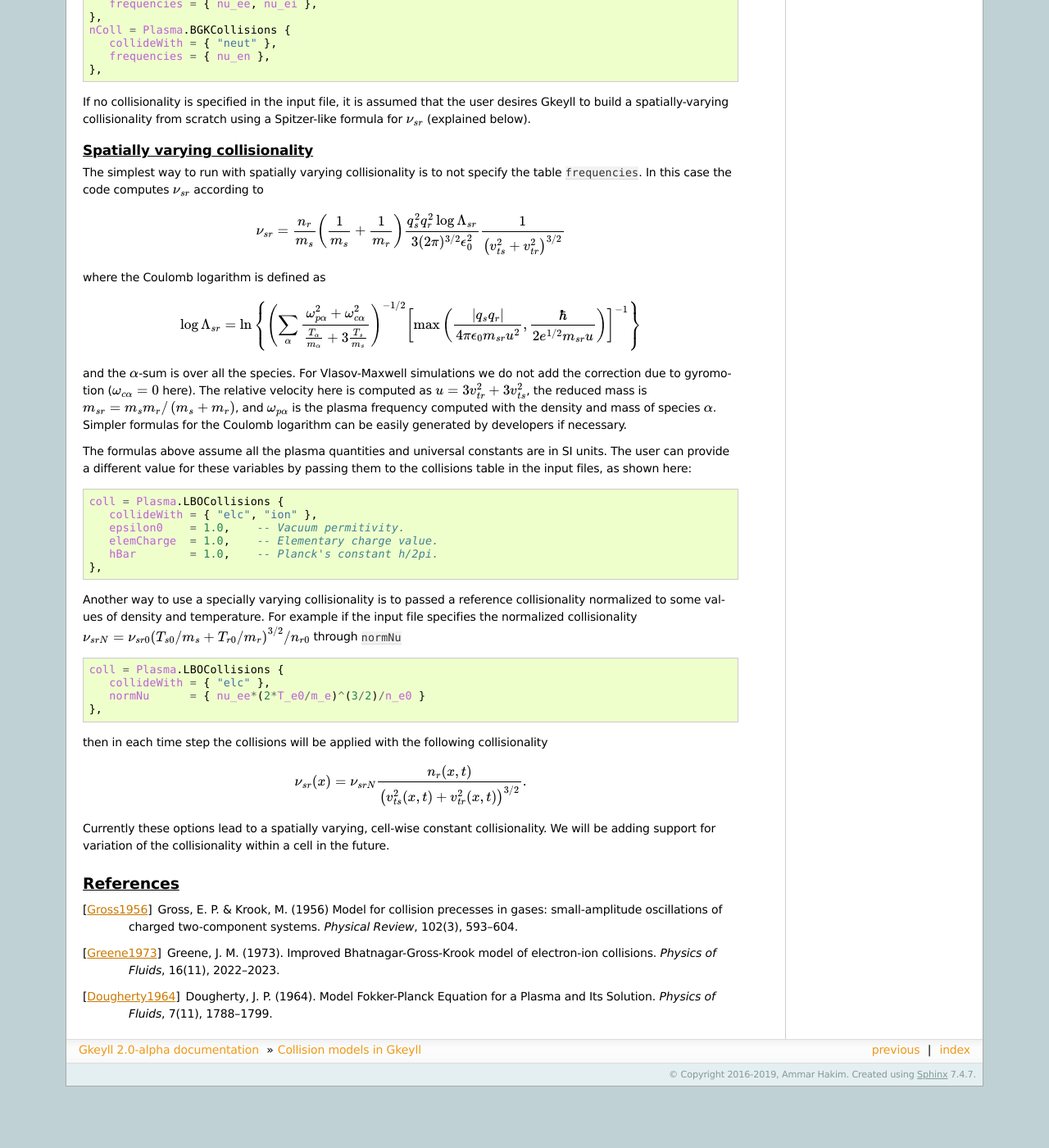
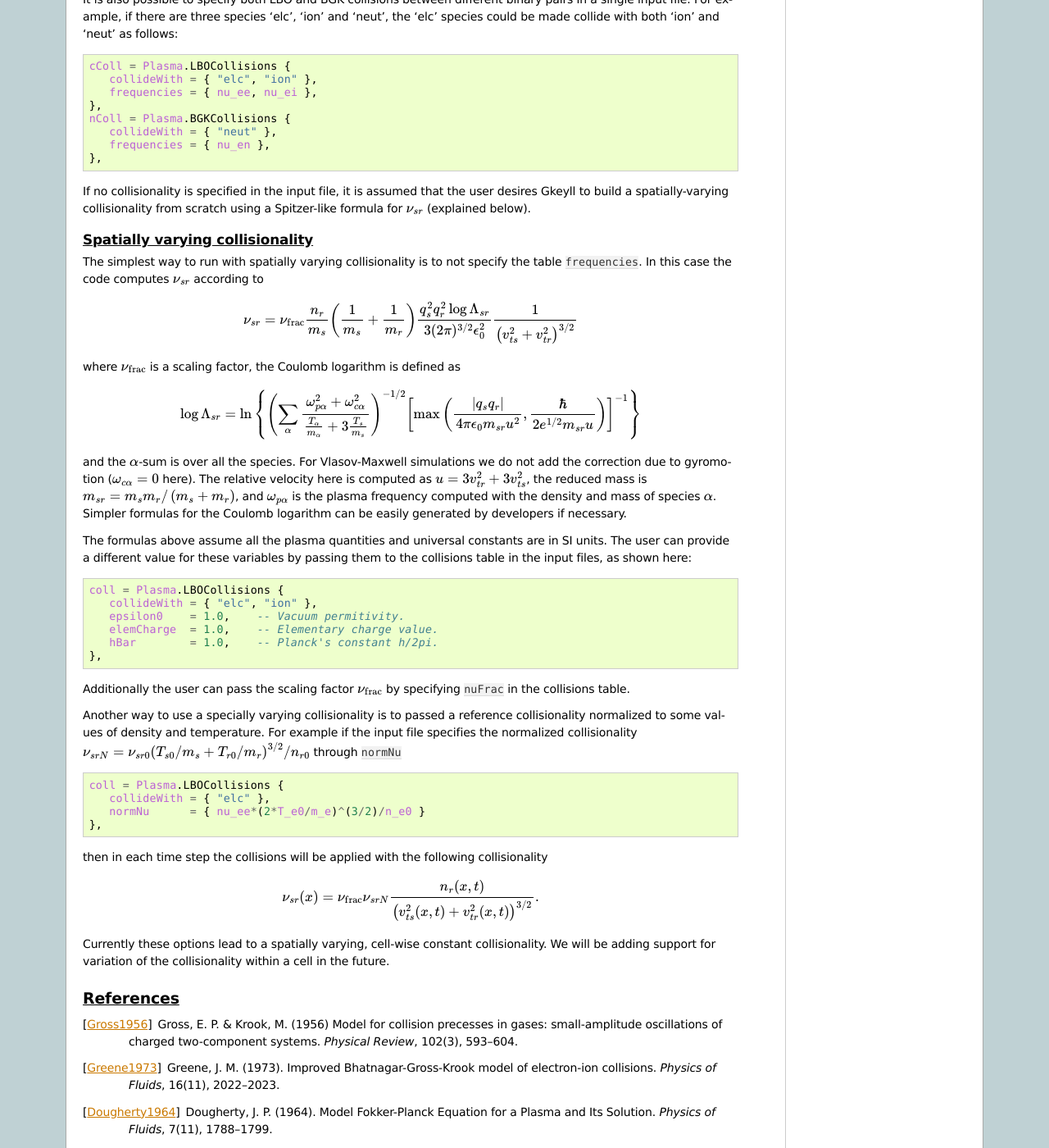
Before and after one commit to ammarhakim/gkyl-doc, a Sphinx documentation site: the page built from source/dev/collisionmodels.rst, in a window 1280 px wide and 1400 px high, scrolled down 2351 px. Shown: the whole window at 82% size. Built offline with Sphinx 7.4.7, drawn with Linux system fonts in a browser that asks for light colours; before the commit the page ends 3676 px from its top, so only the background shows below that; some of the changed text lies outside the part shown.

Commit message:
collisionmodels:Add gyrokinetic LBO and scaling factor to frequencies.

```diff
--- a/source/dev/collisionmodels.rst
+++ b/source/dev/collisionmodels.rst
@@ -62,6 +62,9 @@
 
   \delta_s = \frac{2m_sn_s\nu_{sr}}{m_sn_s\nu_{sr}+m_rn_r\nu_{rs}}
 
+The BGK operator can be used with both the Vlasov-Maxwell solver and
+the gyrokinetic solver.
+
 Dougherty collisions
 --------------------
 
@@ -85,7 +88,16 @@
   \frac{1}{1+\frac{m_s}{m_r}}\left[v_{tr}^2-\frac{m_s}{m_r}v_{ts}^2
   +\frac{1}{d_v}\left(\mathbf{u}_s-\mathbf{u}_r\right)^2\right]
 
-with :math:`\alpha_E` defined in the BGK section above.
+with :math:`\alpha_E` defined in the BGK section above. The LBO used by
+the gyrokinetic solver is
+
+.. math::
+
+  \left(\frac{\partial f_s}{\partial t}\right)_c = \sum_r\nu_{sr}\left\lbrace
+  \frac{\partial}{\partial v_{\parallel}}\left[\left(v_\parallel-u_{\parallel sr}\right)f_s
+  +v_{tsr}^2\pd{f_s}{v_\parallel}\right]+\frac{\partial}{\partial\mu\right)
+  \left[2\mu f_s+2\frac{m_sv_{tsr}^2}{B}\mu\frac{\partial f_s}{\partial\mu}\right]\right\rbrace
+
 
 Collisions in Gkeyll input files
 --------------------------------
@@ -174,11 +186,12 @@
 
 .. math::
 
-  \nu_{sr} = \frac{n_r}{m_s}\left(\frac{1}{m_s}+\frac{1}{m_r}\right)
+  \nu_{sr} = \nu_{\mathrm{frac}}\frac{n_r}{m_s}\left(\frac{1}{m_s}+\frac{1}{m_r}\right)
   \frac{q_s^2q_r^2\log\Lambda_{sr}}{3(2\pi)^{3/2}\epsilon_0^2}
   \frac{1}{\left(v_{ts}^2+v_{tr}^2\right)^{3/2}}
 
-where the Coulomb logarithm is defined as
+where :math:`\nu_{\mathrm{frac}}` is a scaling factor, the Coulomb logarithm is
+defined as
 
 .. math::
 
@@ -206,6 +219,9 @@
      hBar        = 1.0,    -- Planck's constant h/2pi.
   },
 
+Additionally the user can pass the scaling factor :math:`\nu_{\mathrm{frac}}` by
+specifying ``nuFrac`` in the collisions table.
+
 Another way to use a specially varying collisionality is to passed a reference
 collisionality normalized to some values of density and temperature. For example
 if the input file specifies the normalized collisionality
@@ -223,7 +239,7 @@
 
 .. math::
 
-  \nu_{sr}(x) = \nu_{srN} \frac{n_r(x,t)}{\left(v_{ts}^2(x,t)+v_{tr}^2(x,t)\right)^{3/2}}.
+  \nu_{sr}(x) = \nu_{\mathrm{frac}}\nu_{srN} \frac{n_r(x,t)}{\left(v_{ts}^2(x,t)+v_{tr}^2(x,t)\right)^{3/2}}.
 
 Currently these options lead to a spatially varying, cell-wise constant collisionality.
 We will be adding support for variation of the collisionality within a cell in the future.
```
